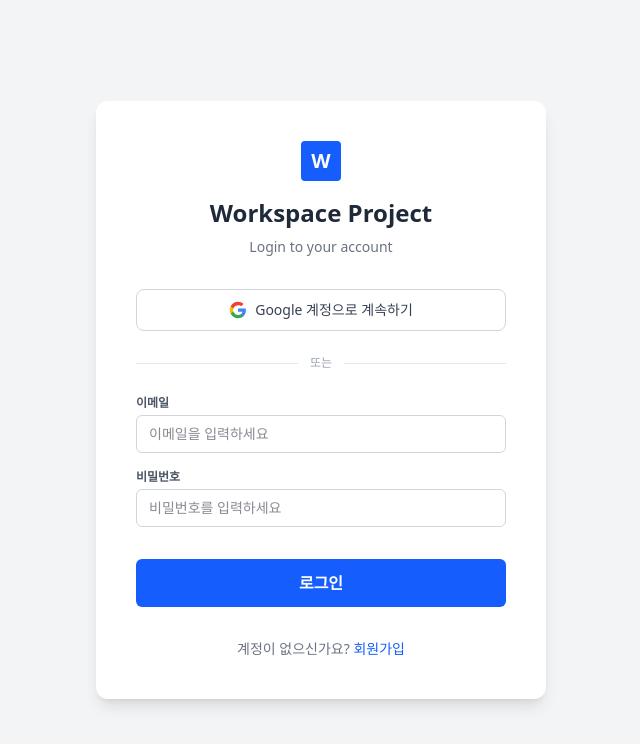
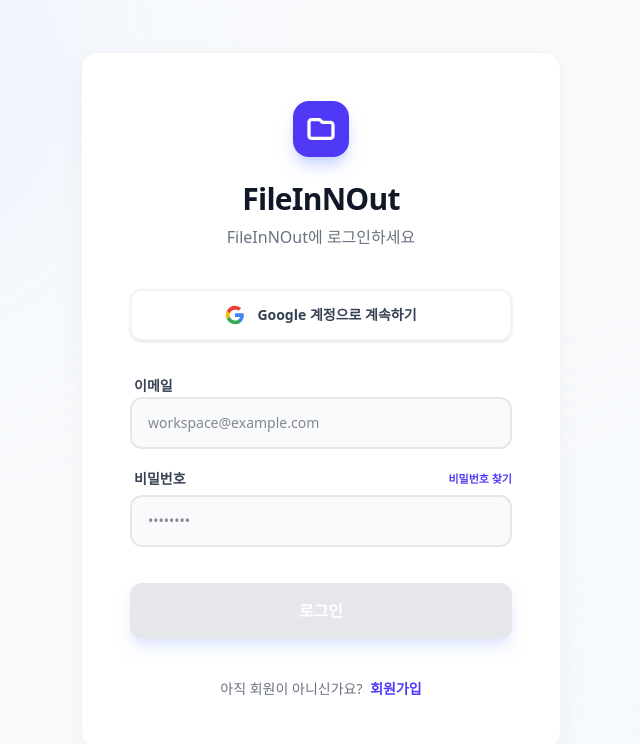
Before and after one commit to Lumisia/vue-test01, a Vue app: page /login in a window 1280 px wide. Shown: the top 744 px of the page, without its empty margins (319-959 px from the left). Built offline with nearby package versions, Linux system fonts and the light colour scheme.

Commit message:
회원가입 로그인 뷰 수정

```diff
--- a/src/views/user/LoginView.vue
+++ b/src/views/user/LoginView.vue
@@ -1,45 +1,116 @@
 <script setup>
-import { reactive, ref } from 'vue'
+import { reactive, ref, computed } from 'vue'
 import { useRouter } from 'vue-router'
 import api from '@/api/user'
 import { useAuthStore } from '@/stores/useAuthStore'
+
 const router = useRouter()
+const authStore = useAuthStore()
+
+const isLoading = ref(false)
+const loginErrorMessage = ref('')
 
 const loginForm = reactive({
   email: '',
   password: '',
 })
 
-const loginErrorMessage = ref('')
-const authStore = useAuthStore()
-const login = async () => {
-  const res = await api.login(loginForm)
+const loginInputError = reactive({
+  email: { errorMessage: null, isValid: false, touched: false },
+  password: { errorMessage: null, isValid: false, touched: false }
+})
 
-  if (res.status === 200) {
-    authStore.login(JSON.stringify(res.data))
-    alert('로그인 성공')
-    router.push({ name: 'main' })
+// Validation Rules
+const validateEmail = () => {
+  loginInputError.email.touched = true
+  const emailRegex = /^[^\s@]+@[^\s@]+\.[^\s@]+$/
+  if (loginForm.email === '') {
+    loginInputError.email.errorMessage = "이메일을 입력해 주세요."
+    loginInputError.email.isValid = false
+  } else if (!emailRegex.test(loginForm.email)) {
+    loginInputError.email.errorMessage = "올바른 이메일 형식이 아닙니다."
+    loginInputError.email.isValid = false
   } else {
-    alert('아이디와 비밀번호를 확인해보세요')
+    loginInputError.email.errorMessage = null
+    loginInputError.email.isValid = true
   }
+}
 
+const validatePassword = () => {
+  loginInputError.password.touched = true
+  if (loginForm.password === '') {
+    loginInputError.password.errorMessage = "비밀번호를 입력해 주세요."
+    loginInputError.password.isValid = false
+  } else {
+    loginInputError.password.errorMessage = null
+    loginInputError.password.isValid = true
+  }
+}
 
+const isFormValid = computed(() => {
+  return loginInputError.email.isValid && loginInputError.password.isValid
+})
+
+const handleLogin = async () => {
+  if (!isFormValid.value) return
+
+  isLoading.value = true
+  loginErrorMessage.value = ''
+
+  try {
+    const res = await api.login(loginForm)
+    if (res.status === 200) {
+      authStore.login(JSON.stringify(res.data))
+      router.push({ name: 'main' })
+    } else {
+      loginErrorMessage.value = '아이디 또는 비밀번호가 일치하지 않습니다.'
+    }
+  }
+  catch (error) {
+    loginErrorMessage.value = '서버와의 통신 중 오류가 발생했습니다.'
+  } finally {
+    isLoading.value = false
+  }
+}
+
+// UI Helper: Input class mapping
+const getInputClass = (field) => {
+  const state = loginInputError[field]
+  if (!state.touched) return 'border-gray-200 focus:border-indigo-500 focus:ring-indigo-500/20'
+  return state.isValid
+    ? 'border-emerald-500 focus:border-emerald-500 focus:ring-emerald-500/20'
+    : 'border-rose-500 focus:border-rose-500 focus:ring-rose-500/20'
 }
 </script>
+
 <template>
-  <div class="min-h-screen bg-gray-100 flex items-center justify-center p-4">
-    <div class="bg-white p-10 rounded-xl shadow-lg w-full max-w-[450px]">
-      <div class="flex flex-col items-center mb-8">
-        <div class="w-10 h-10 bg-blue-600 rounded flex items-center justify-center mb-4">
-          <span class="text-white font-bold text-xl">W</span>
+  <div class="min-h-screen bg-[#f8fafc] flex items-center justify-center p-6 relative overflow-hidden">
+    <!-- Abstract Background Decor -->
+    <div class="absolute top-[-10%] left-[-10%] w-[40%] h-[40%] bg-indigo-100 rounded-full blur-[120px] opacity-60">
+    </div>
+    <div class="absolute bottom-[-10%] right-[-10%] w-[40%] h-[40%] bg-blue-50 rounded-full blur-[120px] opacity-60">
+    </div>
+
+    <div
+      class="bg-white rounded-2xl shadow-[0_8px_30px_rgb(0,0,0,0.04)] border border-gray-100 w-full max-w-[480px] p-8 md:p-12 z-10">
+      <!-- Header Section -->
+      <div class="text-center mb-10">
+        <div
+          class="inline-flex items-center justify-center w-14 h-14 bg-indigo-600 rounded-2xl shadow-lg shadow-indigo-200 mb-6">
+          <svg xmlns="http://www.w3.org/2000/svg" class="w-8 h-8 text-white" fill="none" viewBox="0 0 24 24"
+            stroke="currentColor">
+            <path stroke-linecap="round" stroke-linejoin="round" stroke-width="2.5"
+              d="M3 7v10a2 2 0 002 2h14a2 2 0 002-2V9a2 2 0 00-2-2h-6l-2-2H5a2 2 0 00-2 2z" />
+          </svg>
         </div>
-        <h1 class="text-2xl font-bold text-gray-800">Workspace Project</h1>
-        <p class="text-gray-500 text-sm mt-2">Login to your account</p>
+        <h1 class="text-3xl font-extrabold text-gray-900 tracking-tight">FileInNOut</h1>
+        <p class="text-gray-500 mt-2 font-medium">FileInNOut에 로그인하세요</p>
       </div>
 
+      <!-- Social Login -->
       <button
-        class="w-full border border-gray-300 rounded-lg py-2.5 flex items-center justify-center gap-2 hover:bg-gray-50 transition mb-6">
-        <svg width="18" height="18" viewBox="0 0 24 24">
+        class="w-full bg-white border-2 border-gray-100 rounded-xl py-3.5 flex items-center justify-center gap-3 hover:bg-gray-50 transition-all active:scale-[0.98] mb-8 font-bold text-gray-700 text-sm shadow-sm">
+        <svg width="20" height="20" viewBox="0 0 24 24">
           <path
             d="M22.56 12.25c0-.78-.07-1.53-.2-2.25H12v4.26h5.92c-.26 1.37-1.04 2.53-2.21 3.31v2.77h3.57c2.08-1.92 3.28-4.74 3.28-8.09z"
             fill="#4285F4" />
@@ -53,42 +124,109 @@
             d="M12 5.38c1.62 0 3.06.56 4.21 1.66l3.15-3.15C17.45 2.09 14.97 1 12 1 7.7 1 3.99 3.47 2.18 7.07l3.66 2.84c.87-2.6 3.3-4.53 12-4.53z"
             fill="#EA4335" />
         </svg>
-        <span class="text-sm font-medium text-gray-700">Google 계정으로 계속하기</span>
+        Google 계정으로 계속하기
       </button>
 
-      <div class="relative flex items-center mb-6">
-        <div class="flex-grow border-t border-gray-200"></div>
-        <span class="px-3 text-xs text-gray-400 uppercase">또는</span>
-        <div class="flex-grow border-t border-gray-200"></div>
-      </div>
+      <!-- Form Section -->
+      <form @submit.prevent="handleLogin" class="space-y-5" novalidate>
+        <!-- Email -->
+        <div class="space-y-1.5">
+          <label class="text-sm font-bold text-gray-700 ml-1">이메일</label>
+          <input v-model="loginForm.email" @blur="validateEmail" type="email" placeholder="workspace@example.com"
+            :class="['w-full bg-gray-50 border-2 rounded-xl px-4 py-3.5 text-sm transition-all outline-none focus:ring-4', getInputClass('email')]" />
+          <p v-if="loginInputError.email.errorMessage"
+            class="text-rose-500 text-[11px] font-bold ml-1 animate-slide-down">
+            {{ loginInputError.email.errorMessage }}
+          </p>
+        </div>
 
-      <form @submit.prevent="login" class="space-y-4">
-        <div>
-          <label class="block text-xs font-semibold text-gray-600 mb-1">이메일</label>
-          <input v-model="loginForm.email" type="email" placeholder="이메일을 입력하세요"
-            class="w-full border border-gray-300 rounded-md px-3 py-2 text-sm focus:outline-none focus:ring-2 focus:ring-blue-500" />
+        <!-- Password -->
+        <div class="space-y-1.5">
+          <div class="flex justify-between items-center ml-1">
+            <label class="text-sm font-bold text-gray-700">비밀번호</label>
+            <a href="#" class="text-[11px] font-bold text-indigo-600 hover:text-indigo-700">비밀번호 찾기</a>
+          </div>
+          <input v-model="loginForm.password" @blur="validatePassword" type="password" placeholder="••••••••"
+            :class="['w-full bg-gray-50 border-2 rounded-xl px-4 py-3.5 text-sm transition-all outline-none focus:ring-4', getInputClass('password')]" />
+          <p v-if="loginInputError.password.errorMessage"
+            class="text-rose-500 text-[11px] font-bold ml-1 animate-slide-down">
+            {{ loginInputError.password.errorMessage }}
+          </p>
         </div>
-        <div>
-          <label class="block text-xs font-semibold text-gray-600 mb-1">비밀번호</label>
-          <input v-model="loginForm.password" type="password" placeholder="비밀번호를 입력하세요"
-            class="w-full border border-gray-300 rounded-md px-3 py-2 text-sm focus:outline-none focus:ring-2 focus:ring-blue-500" />
-        </div>
-        <div v-if="loginErrorMessage.value"
-          class="mt-4 p-3 bg-red-50 border border-red-200 rounded-lg flex items-center gap-2">
-          <span class="text-red-500 text-sm font-bold"></span>
-          <p class="text-red-600 text-xs font-medium leading-relaxed">
+
+        <!-- Login Error Message -->
+        <div v-if="loginErrorMessage"
+          class="p-4 bg-rose-50 border border-rose-100 rounded-xl flex items-center gap-3 animate-fade-in">
+          <svg xmlns="http://www.w3.org/2000/svg" class="h-5 w-5 text-rose-500 flex-shrink-0" viewBox="0 0 20 20"
+            fill="currentColor">
+            <path fill-rule="evenodd"
+              d="M18 10a8 8 0 11-16 0 8 8 0 0116 0zm-7 4a1 1 0 11-2 0 1 1 0 012 0zm-1-9a1 1 0 00-1 1v4a1 1 0 102 0V6a1 1 0 00-1-1z"
+              clip-rule="evenodd" />
+          </svg>
+          <p class="text-rose-600 text-xs font-bold leading-tight">
             {{ loginErrorMessage }}
           </p>
         </div>
-        <button class="w-full bg-blue-600 text-white font-semibold py-3 rounded-md hover:bg-blue-700 transition mt-4">
-          로그인
+
+        <!-- Submit Button -->
+        <button :disabled="!isFormValid || isLoading"
+          class="w-full relative bg-indigo-600 disabled:bg-gray-200 disabled:cursor-not-allowed text-white font-bold py-4 rounded-xl transition-all transform hover:translate-y-[-1px] active:translate-y-[0] shadow-lg shadow-indigo-100 mt-4">
+          <span v-if="!isLoading">로그인</span>
+          <div v-else class="flex items-center justify-center">
+            <svg class="animate-spin h-5 w-5 text-white" xmlns="http://www.w3.org/2000/svg" fill="none"
+              viewBox="0 0 24 24">
+              <circle class="opacity-25" cx="12" cy="12" r="10" stroke="currentColor" stroke-width="4"></circle>
+              <path class="opacity-75" fill="currentColor"
+                d="M4 12a8 8 0 018-8V0C5.373 0 0 5.373 0 12h4zm2 5.291A7.962 7.962 0 014 12H0c0 3.042 1.135 5.824 3 7.938l3-2.647z">
+              </path>
+            </svg>
+          </div>
         </button>
       </form>
 
-      <p class="text-center text-sm text-gray-500 mt-8">
-        계정이 없으신가요?
-        <RouterLink to="/signup" class="text-blue-600 hover:underline font-medium">회원가입</RouterLink>
-      </p>
+      <div class="text-center mt-10">
+        <p class="text-sm text-gray-500 font-medium">
+          아직 회원이 아니신가요?
+          <RouterLink to="/signup" class="text-indigo-600 hover:text-indigo-700 font-bold ml-1 transition-colors">회원가입
+          </RouterLink>
+        </p>
+      </div>
     </div>
   </div>
 </template>
+
+<style scoped>
+@keyframes slide-down {
+  from {
+    opacity: 0;
+    transform: translateY(-4px);
+  }
+
+  to {
+    opacity: 1;
+    transform: translateY(0);
+  }
+}
+
+@keyframes fade-in {
+  from {
+    opacity: 0;
+  }
+
+  to {
+    opacity: 1;
+  }
+}
+
+.animate-slide-down {
+  animation: slide-down 0.2s ease-out forwards;
+}
+
+.animate-fade-in {
+  animation: fade-in 0.3s ease-out forwards;
+}
+
+input {
+  -webkit-tap-highlight-color: transparent;
+}
+</style>
--- a/src/views/user/SignUpView.vue
+++ b/src/views/user/SignUpView.vue
@@ -135,7 +135,7 @@
               d="M3 7v10a2 2 0 002 2h14a2 2 0 002-2V9a2 2 0 00-2-2h-6l-2-2H5a2 2 0 00-2 2z" />
           </svg>
         </div>
-        <h1 class="text-3xl font-extrabold text-gray-900 tracking-tight">Workspace Pro</h1>
+        <h1 class="text-3xl font-extrabold text-gray-900 tracking-tight">FileInNOut</h1>
         <p class="text-gray-500 mt-2 font-medium">나만의 워크스페이스를 시작하세요</p>
       </div>
 
```
